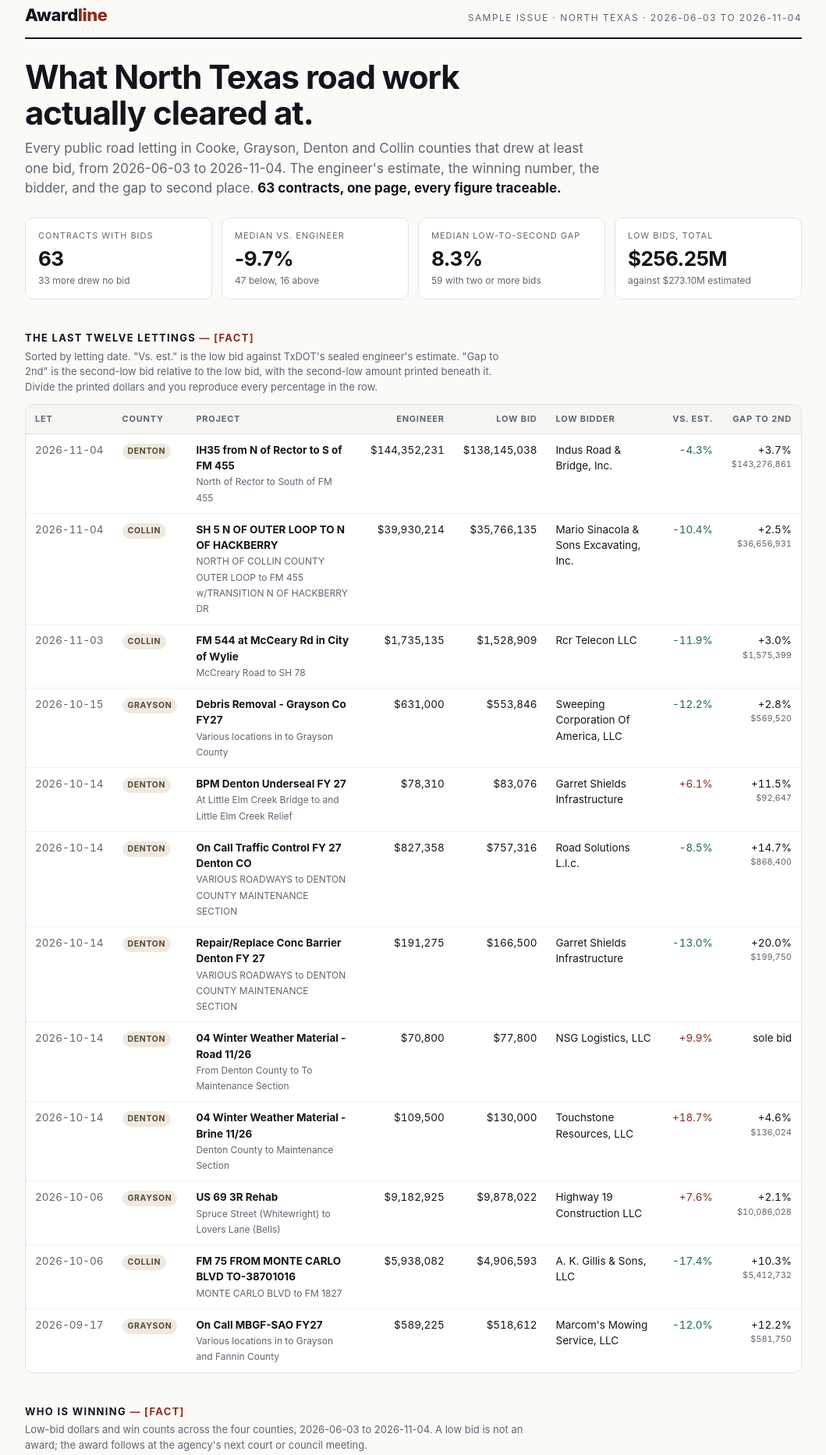
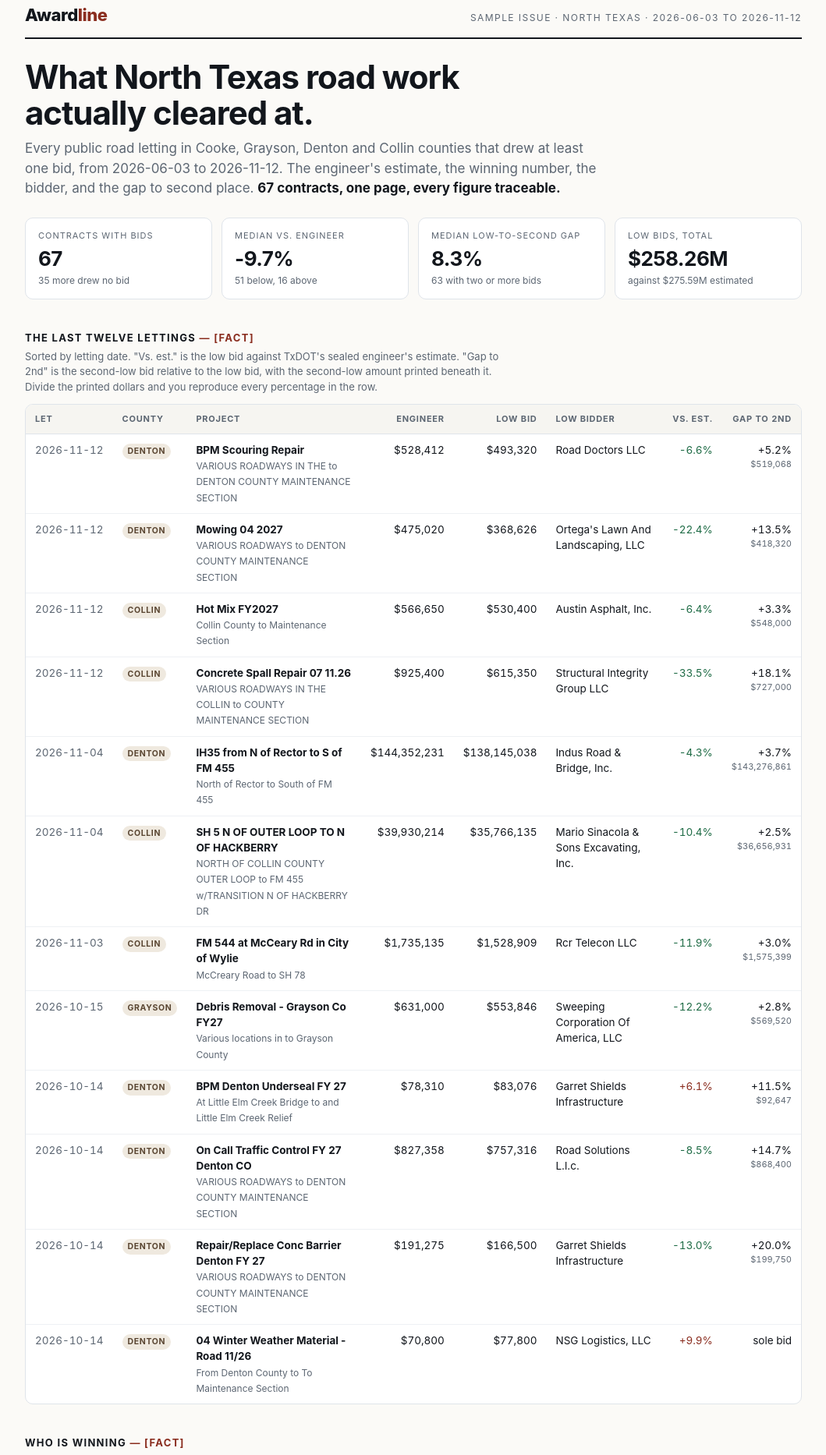
Before and after one commit to paintbrushv/awardline, a plain HTML site: page index.html in a window 1280 px wide. Shown: the part 29-1895 px from the top of the page at 78% size, without its empty margins (110-1169 px from the left). Drawn offline with Linux system fonts and the light colour scheme.

Commit message:
Pull 2026-11-23: page computed from the same dated pull the prospect pool uses, 6 new contracts

```diff
--- a/index.html
+++ b/index.html
@@ -72,19 +72,19 @@
 <div class="wrap">
   <header class="top">
     <div class="brand">Award<span>line</span></div>
-    <div class="issue">Sample issue &middot; North Texas &middot; 2026-06-03 to 2026-11-04</div>
+    <div class="issue">Sample issue &middot; North Texas &middot; 2026-06-03 to 2026-11-12</div>
   </header>
 
   <h1>What North Texas road work actually cleared at.</h1>
   <p class="lede">Every public road letting in Cooke, Grayson, Denton and Collin counties that drew at least one
-  bid, from 2026-06-03 to 2026-11-04. The engineer's estimate, the winning number, the
-  bidder, and the gap to second place. <b>63 contracts, one page, every figure traceable.</b></p>
+  bid, from 2026-06-03 to 2026-11-12. The engineer's estimate, the winning number, the
+  bidder, and the gap to second place. <b>67 contracts, one page, every figure traceable.</b></p>
 
   <div class="stats">
-    <div class="stat"><div class="k">Contracts with bids</div><div class="v">63</div><div class="n">33 more drew no bid</div></div>
-    <div class="stat"><div class="k">Median vs. engineer</div><div class="v">-9.7%</div><div class="n">47 below, 16 above</div></div>
-    <div class="stat"><div class="k">Median low-to-second gap</div><div class="v">8.3%</div><div class="n">59 with two or more bids</div></div>
-    <div class="stat"><div class="k">Low bids, total</div><div class="v">$256.25M</div><div class="n">against $273.10M estimated</div></div>
+    <div class="stat"><div class="k">Contracts with bids</div><div class="v">67</div><div class="n">35 more drew no bid</div></div>
+    <div class="stat"><div class="k">Median vs. engineer</div><div class="v">-9.7%</div><div class="n">51 below, 16 above</div></div>
+    <div class="stat"><div class="k">Median low-to-second gap</div><div class="v">8.3%</div><div class="n">63 with two or more bids</div></div>
+    <div class="stat"><div class="k">Low bids, total</div><div class="v">$258.26M</div><div class="n">against $275.59M estimated</div></div>
   </div>
 
   <h2>The last twelve lettings <span>&mdash; [fact]</span></h2>
@@ -94,6 +94,46 @@
   <div class="tablewrap"><table>
     <thead><tr><th>Let</th><th>County</th><th>Project</th><th class="num">Engineer</th><th class="num">Low bid</th><th>Low bidder</th><th class="num">Vs. est.</th><th class="num">Gap to 2nd</th></tr></thead>
     <tbody><tr>
+      <td class="date">2026-11-12</td>
+      <td><span class="county">Denton</span></td>
+      <td class="proj"><strong>BPM Scouring Repair</strong><span class="sub">VARIOUS ROADWAYS IN THE to DENTON COUNTY MAINTENANCE SECTION</span></td>
+      <td class="num">$528,412</td>
+      <td class="num">$493,320</td>
+      <td>Road Doctors LLC</td>
+      <td class="num neg">-6.6%</td>
+      <td class="num">+5.2%<span class="sub">$519,068</span></td>
+    </tr>
+<tr>
+      <td class="date">2026-11-12</td>
+      <td><span class="county">Denton</span></td>
+      <td class="proj"><strong>Mowing 04 2027</strong><span class="sub">VARIOUS ROADWAYS to DENTON COUNTY MAINTENANCE SECTION</span></td>
+      <td class="num">$475,020</td>
+      <td class="num">$368,626</td>
+      <td>Ortega&#x27;s Lawn And Landscaping, LLC</td>
+      <td class="num neg">-22.4%</td>
+      <td class="num">+13.5%<span class="sub">$418,320</span></td>
+    </tr>
+<tr>
+      <td class="date">2026-11-12</td>
+      <td><span class="county">Collin</span></td>
+      <td class="proj"><strong>Hot Mix FY2027</strong><span class="sub">Collin County to Maintenance Section</span></td>
+      <td class="num">$566,650</td>
+      <td class="num">$530,400</td>
+      <td>Austin Asphalt, Inc.</td>
+      <td class="num neg">-6.4%</td>
+      <td class="num">+3.3%<span class="sub">$548,000</span></td>
+    </tr>
+<tr>
+      <td class="date">2026-11-12</td>
+      <td><span class="county">Collin</span></td>
+      <td class="proj"><strong>Concrete Spall Repair 07 11.26</strong><span class="sub">VARIOUS ROADWAYS IN THE COLLIN to COUNTY MAINTENANCE SECTION</span></td>
+      <td class="num">$925,400</td>
+      <td class="num">$615,350</td>
+      <td>Structural Integrity Group LLC</td>
+      <td class="num neg">-33.5%</td>
+      <td class="num">+18.1%<span class="sub">$727,000</span></td>
+    </tr>
+<tr>
       <td class="date">2026-11-04</td>
       <td><span class="county">Denton</span></td>
       <td class="proj"><strong>IH35 from N of Rector to S of FM 455</strong><span class="sub">North of Rector to South of FM 455</span></td>
@@ -172,51 +212,11 @@
       <td>NSG Logistics, LLC</td>
       <td class="num pos">+9.9%</td>
       <td class="num">sole bid</td>
-    </tr>
-<tr>
-      <td class="date">2026-10-14</td>
-      <td><span class="county">Denton</span></td>
-      <td class="proj"><strong>04 Winter Weather Material - Brine 11/26</strong><span class="sub">Denton County to Maintenance Section</span></td>
-      <td class="num">$109,500</td>
-      <td class="num">$130,000</td>
-      <td>Touchstone Resources, LLC</td>
-      <td class="num pos">+18.7%</td>
-      <td class="num">+4.6%<span class="sub">$136,024</span></td>
-    </tr>
-<tr>
-      <td class="date">2026-10-06</td>
-      <td><span class="county">Grayson</span></td>
-      <td class="proj"><strong>US 69 3R Rehab</strong><span class="sub">Spruce Street (Whitewright) to Lovers Lane (Bells)</span></td>
-      <td class="num">$9,182,925</td>
-      <td class="num">$9,878,022</td>
-      <td>Highway 19 Construction LLC</td>
-      <td class="num pos">+7.6%</td>
-      <td class="num">+2.1%<span class="sub">$10,086,028</span></td>
-    </tr>
-<tr>
-      <td class="date">2026-10-06</td>
-      <td><span class="county">Collin</span></td>
-      <td class="proj"><strong>FM 75 FROM MONTE CARLO BLVD TO-38701016</strong><span class="sub">MONTE CARLO BLVD to FM 1827</span></td>
-      <td class="num">$5,938,082</td>
-      <td class="num">$4,906,593</td>
-      <td>A. K. Gillis &amp; Sons, LLC</td>
-      <td class="num neg">-17.4%</td>
-      <td class="num">+10.3%<span class="sub">$5,412,732</span></td>
-    </tr>
-<tr>
-      <td class="date">2026-09-17</td>
-      <td><span class="county">Grayson</span></td>
-      <td class="proj"><strong>On Call MBGF-SAO FY27</strong><span class="sub">Various locations in to Grayson and Fannin County</span></td>
-      <td class="num">$589,225</td>
-      <td class="num">$518,612</td>
-      <td>Marcom&#x27;s Mowing Service, LLC</td>
-      <td class="num neg">-12.0%</td>
-      <td class="num">+12.2%<span class="sub">$581,750</span></td>
     </tr></tbody>
   </table></div>
 
   <h2>Who is winning <span>&mdash; [fact]</span></h2>
-  <p class="caption">Low-bid dollars and win counts across the four counties, 2026-06-03 to 2026-11-04.
+  <p class="caption">Low-bid dollars and win counts across the four counties, 2026-06-03 to 2026-11-12.
   A low bid is not an award; the award follows at the agency's next court or council meeting.</p>
   <div class="tablewrap"><table>
     <thead><tr><th class="num">#</th><th>Contractor</th><th class="num">Wins</th><th class="num">Low-bid dollars</th><th>Counties</th></tr></thead>
@@ -295,11 +295,11 @@
 <tr><td>Grayson</td><td class="num">14</td>
         <td class="num">$24,052,672</td><td class="num">$22,978,869</td>
         <td class="num neg">-12.2%</td></tr>
-<tr><td>Denton</td><td class="num">16</td>
-        <td class="num">$150,044,705</td><td class="num">$143,427,176</td>
+<tr><td>Denton</td><td class="num">18</td>
+        <td class="num">$151,048,138</td><td class="num">$144,289,122</td>
         <td class="num neg">-7.5%</td></tr>
-<tr><td>Collin</td><td class="num">30</td>
-        <td class="num">$96,041,860</td><td class="num">$87,430,378</td>
+<tr><td>Collin</td><td class="num">32</td>
+        <td class="num">$97,533,910</td><td class="num">$88,576,128</td>
         <td class="num neg">-10.1%</td></tr></tbody>
   </table></div>
 
@@ -349,9 +349,9 @@
   <section class="offer">
     <div class="eyebrow">The offer</div>
     <h3>Know what the next job cleared at before you price it.</h3>
-    <p>Awardline sends a sourced brief when your counties let new work, not on a calendar: 63 contracts
-    across 18 letting dates in the 23 weeks to 2026-11-04, with a new
-    result in 14 of those weeks. Each brief carries the estimate, the winning number, the bidder
+    <p>Awardline sends a sourced brief when your counties let new work, not on a calendar: 67 contracts
+    across 19 letting dates in the 24 weeks to 2026-11-12, with a new
+    result in 15 of those weeks. Each brief carries the estimate, the winning number, the bidder
     and the gap to second. Priced at the cost of the estimator hours it replaces.</p>
     <div class="plans">
       <div class="plan">
@@ -371,25 +371,25 @@
       </div>
     </div>
     <div class="status">Ordering opens when billing is live. This page is the sample issue; there is no buy button
-    and no charge. Sample data pulled 2026-11-06.</div>
+    and no charge. Sample data pulled 2026-11-23.</div>
   </section>
 
   <h2>Method and limits <span>&mdash; [fact]</span></h2>
   <ul class="method">
     <li><b>Source.</b> TxDOT Bid Tabulations, Texas Open Data Portal dataset <span class="tag">de7b-7dna</span>,
-      <a href="https://data.texas.gov/dataset/Bid-Tabulations/de7b-7dna">data.texas.gov/dataset/Bid-Tabulations/de7b-7dna</a>, pulled 2026-11-06.
+      <a href="https://data.texas.gov/dataset/Bid-Tabulations/de7b-7dna">data.texas.gov/dataset/Bid-Tabulations/de7b-7dna</a>, pulled 2026-11-23.
       State and local lettings, contract totals, sealed engineer's estimate and bidder names.</li>
-    <li><b>Window.</b> Let dates 2026-06-03 through 2026-11-04. Counties: Cooke, Grayson, Denton, Collin.
-      63 contracts with at least one bid; 33 lettings drew no bid and are excluded from the averages.</li>
-    <li><b>Freshness.</b> Pulled 2026-11-06. The newest letting carrying a posted tabulation is 2026-11-04, not
+    <li><b>Window.</b> Let dates 2026-06-03 through 2026-11-12. Counties: Cooke, Grayson, Denton, Collin.
+      67 contracts with at least one bid; 35 lettings drew no bid and are excluded from the averages.</li>
+    <li><b>Freshness.</b> Pulled 2026-11-23. The newest letting carrying a posted tabulation is 2026-11-12, not
       today: TxDOT posts a tabulation after the letting is opened, so the lag between a job being let and a number existing
       runs days, not hours [inference; falsified by any pull in which a letting appears tabulated on its own let date]. Every
       brief names the date it was pulled, and any row can be re-checked against the portal by its CSJ.</li>
-    <li><b>Cadence.</b> New results arrived on 18 letting dates in the 23 weeks to
-      2026-11-04, and 14 of those weeks carried at least one, so the brief follows the
-      letting calendar rather than a fixed day. By county, contracts in the same window: Collin 30, Denton 16, Grayson 14, Cooke 3. A brief every
-      week would have had nothing to say in 9 of 23 weeks, which is why no such promise is printed
-      here [fact: pull-2026-11-06.csv].</li>
+    <li><b>Cadence.</b> New results arrived on 19 letting dates in the 24 weeks to
+      2026-11-12, and 15 of those weeks carried at least one, so the brief follows the
+      letting calendar rather than a fixed day. By county, contracts in the same window: Collin 32, Denton 18, Grayson 14, Cooke 3. A brief every
+      week would have had nothing to say in 9 of 24 weeks, which is why no such promise is printed
+      here [fact: pull-2026-11-23.csv].</li>
     <li><b>Definitions.</b> Low bid is the lowest ranked responsive bid total. Gap to second is (second &minus; low) &divide; low.
       Median vs. estimate is the median of (low &divide; sealed engineer's estimate &minus; 1).</li>
     <li><b>Arithmetic.</b> Table dollars are printed to the dollar exactly as TxDOT publishes them, and every percentage is
```
